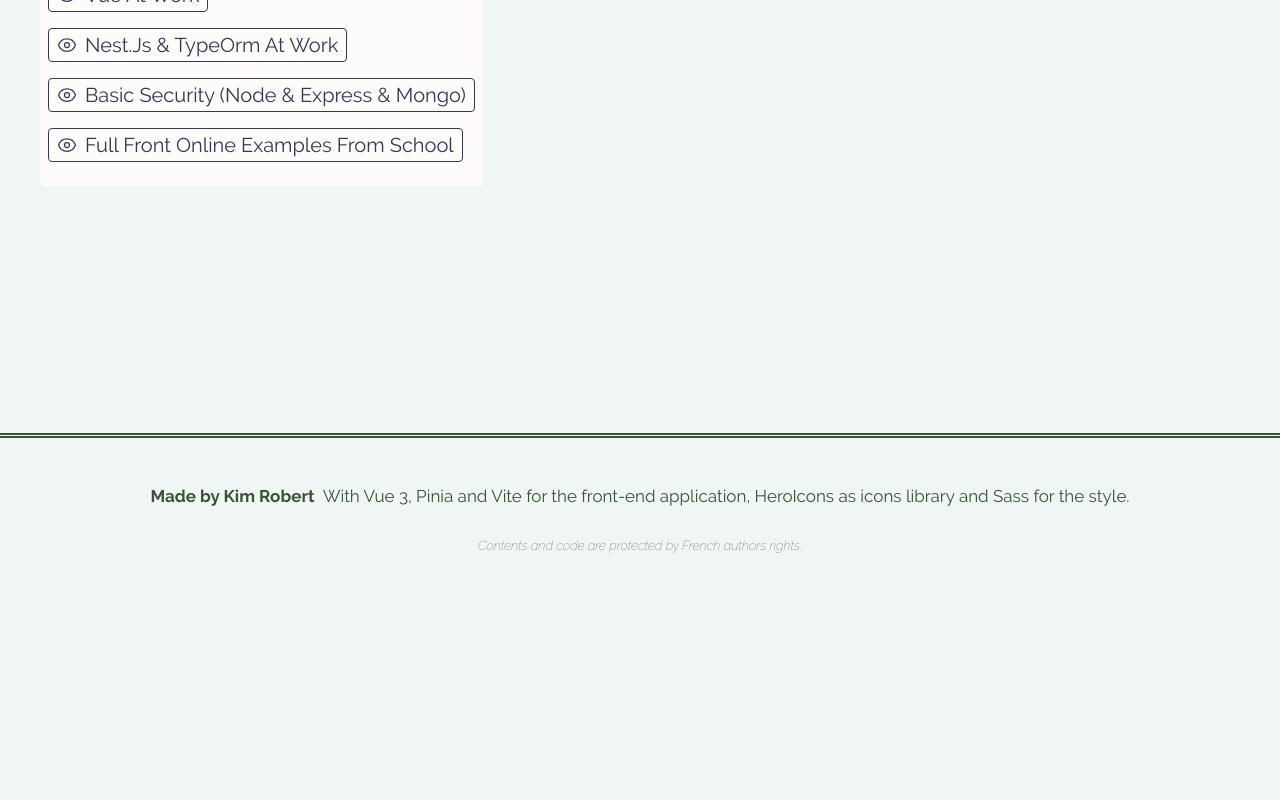
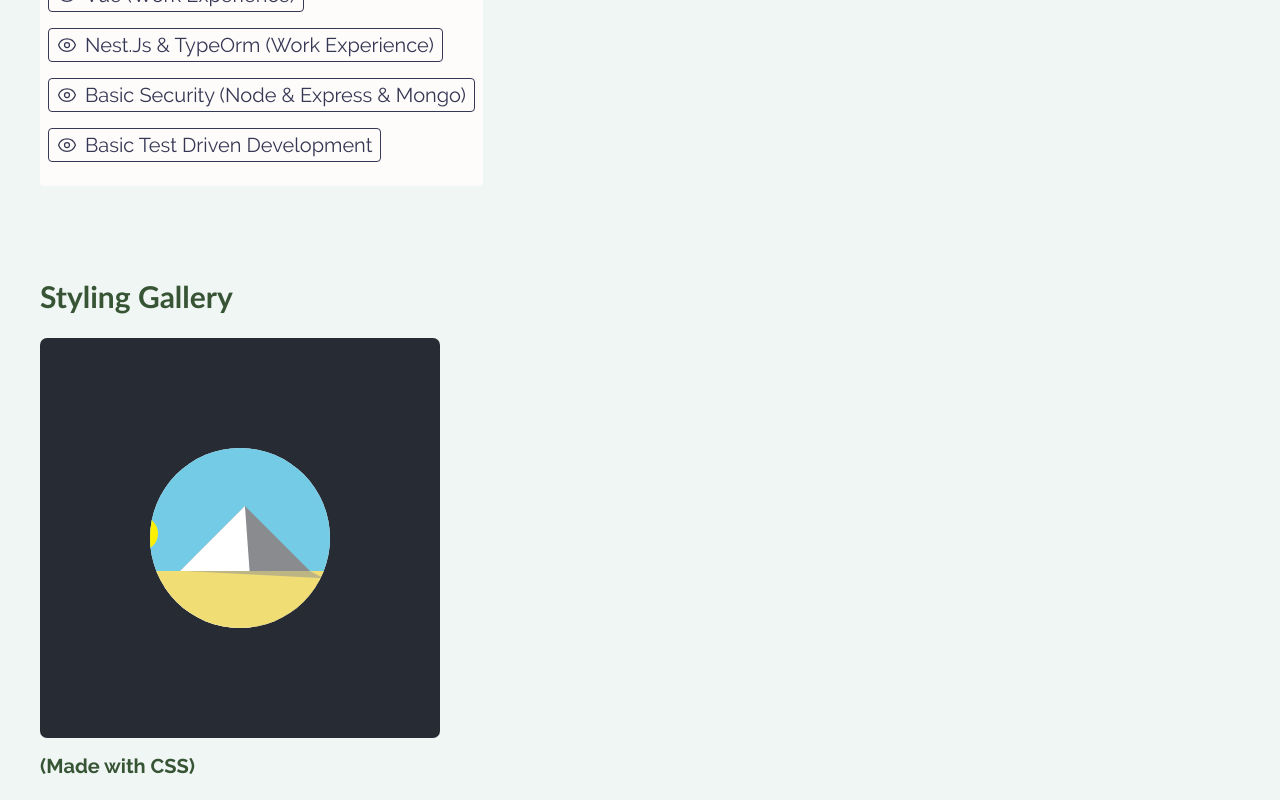
Before and after one commit to kimt0t0/Devmo, a Vue app: page /gallery in a window 1280 px wide. Shown: the part 580-1380 px from the top of the page. Before the commit the page ends 1182 px from the top, so only its background shows below. Built offline with nearby package versions, Linux system fonts and the light colour scheme; a web font is replaced by a local one.

Commit message:
f.5.1 feat: wip gallery add scss gallery component and first css piece

```diff
--- /dev/null
+++ b/src/components/gallery/ScssGalleryComponent.vue
@@ -0,0 +1,18 @@
+<script lang="ts" setup>
+    import SunCircle from './scss/SunCircleComponent.vue';
+</script>
+
+<template>
+    <section class="classic-section scss-gallery-section">
+        <h3 class="title-ter scss-gallery-title">Styling Gallery</h3>
+        <SunCircle />
+    </section>
+</template>
+
+<style lang="scss">
+    @import '@/styles/theme.scss';
+
+    .scss-gallery-title {
+        margin-bottom: $space-l;
+    }
+</style>
--- /dev/null
+++ b/src/components/gallery/scss/SunCircleComponent.vue
@@ -0,0 +1,175 @@
+<template>
+    <div class="frame">
+        <div class="circle">
+            <div class="sky">
+                <div class="pyramid"></div>
+                <div class="sun"></div>
+            </div>
+            <div class="sand">
+                <div class="sand-shadow"></div>
+            </div>
+        </div>
+    </div>
+    <h4 class="title-fourth">(Made with CSS)</h4>
+</template>
+
+<style lang="scss">
+@import '@/styles/theme.scss';
+.title-fourth {
+    margin: $space-m 0;
+}
+.frame {
+  position: relative;
+  width: 200px;
+  height: 200px;
+  background-color: #272C34;
+  border-radius: 0.35em;
+  display: flex;
+  justify-content: center;
+  align-items: center;
+
+  @media (min-width: $bp-xs) {
+      width: 400px;
+      height: 400px;
+  }
+
+}
+
+.circle {
+  width: 90px;
+  height: 90px;
+  border-radius: 50%;
+  background-color: white;
+  display: flex;
+  flex-direction: column;
+  overflow: hidden;
+  animation: fade-effect 5s infinite ease-in-out;
+
+  @media (min-width: $bp-xs) {
+      width: 180px;
+      height: 180px;
+  }
+
+}
+
+.sky {
+  height: 75px;
+  background-color: #73CBE6;
+  position: relative;
+
+  @media (min-width: $bp-xs) {
+      height: 150px;
+  }
+
+}
+
+.pyramid {
+  width: 0;
+  height: 0;
+  content: '';
+  border-left: 75px solid #FFFFFF;
+  border-top: 65px solid #8A8B8E;
+  transform: rotate(45deg);
+  position: absolute;
+  top: 75%;
+  left: 15%;
+  animation: pyramid-shadows 5s infinite ease-in-out;
+
+  @media (min-width: $bp-xs) {
+      border-left: 150px solid #FFFFFF;
+      border-top: 130px solid #8A8B8E;
+  }
+
+}
+
+.sun {
+  width: 18px;
+  height: 18px;
+  border-radius: 100%;
+  background-color: #FFEF00;
+  position: absolute;
+  top: 55%;
+  left: -15%;
+  animation: sun-move 5s infinite ease-in-out forwards;
+  transform-origin: 380% 340%;
+
+  @media (min-width: $bp-xs) {
+      width: 35px;
+      height: 35px;
+  }
+}
+
+.sand {
+  z-index: 2;
+  height: 35px;
+  background-color: #F0DE75;
+  position: relative;
+
+  @media (min-width: $bp-xs) {
+      height: 70px;
+  }
+}
+
+.sand-shadow {
+  position: absolute;
+  left: 16%;
+  width: 72px;
+  height: 25px;
+  clip-path: polygon(0% 0%, 100% 15%, 90% 0%);
+  background: #8C8E93;
+  opacity: 0.5;
+  animation: sand-shadow-move 5s infinite ease-in-out;
+
+  @media (min-width: $bp-xs) {
+      width: 145px;
+      height: 50px;
+  }
+
+}
+
+
+/* KEYFRAMES */
+@keyframes fade-effect {
+  100% {
+    opacity: 0;
+  }
+}
+
+@keyframes sun-move {
+	30% {
+		transform: rotate(15deg);
+	}
+	80% {
+		transform: rotate(130deg);
+	}
+}
+
+@keyframes pyramid-shadows {
+  90% {
+    border-left: 150px solid #8A8B8E;
+    border-top: 130px solid #FFFFFF;
+  }
+}
+
+@keyframes sand-shadow-move {
+	30% {
+		clip-path: polygon(0% 0%, 100% 90%, 90% 0%);
+	}
+
+	55% {
+		clip-path: polygon(0% 0%, 0% 50%, 90% 0%);
+	}
+
+	58% {
+		clip-path: polygon(0% 0%, 0% 30%, 90% 0%);
+	}
+
+	61% {
+		clip-path: polygon(0% 0%, 0% 15%, 90% 0%);
+	}
+
+	63% {
+		clip-path: polygon(0% 0%, 0% 0%, 90% 0%);
+	}
+}
+</style>
--- a/src/views/GalleryView.vue
+++ b/src/views/GalleryView.vue
@@ -1,4 +1,5 @@
 <script lang="ts" setup>
+    import ScssGallery from '@/components/gallery/ScssGalleryComponent.vue';
     const anchors = [
         {
             path: '#css-scss',
@@ -6,19 +7,19 @@
         },
         {
             path: '#vue-at-work',
-            title: 'Vue at work'
+            title: 'Vue (work experience)'
         },
         {
             path: '#nest-js',
-            title: 'Nest.js & TypeOrm at work'
+            title: 'Nest.js & TypeOrm (work experience)'
         },
         {
             path: '#basic-security',
             title: 'Basic security (Node & Express & Mongo)'
         },
         {
-            path: '#online',
-            title: 'Full front online examples from school'
+            path: '#basic-tdd',
+            title: 'Basic Test Driven Development'
         }
     ]
 </script>
@@ -26,4 +27,7 @@
 <template>
     <HeroParticle title="Check my gallery !" />
     <IndexParticle :anchors="anchors" />
+    <div class="classic-container gallery-container">
+        <ScssGallery />
+    </div>
 </template>
```
Also changed, not shown: src/components/HelloWorld.vue (deleted, +0 -41 lines).
